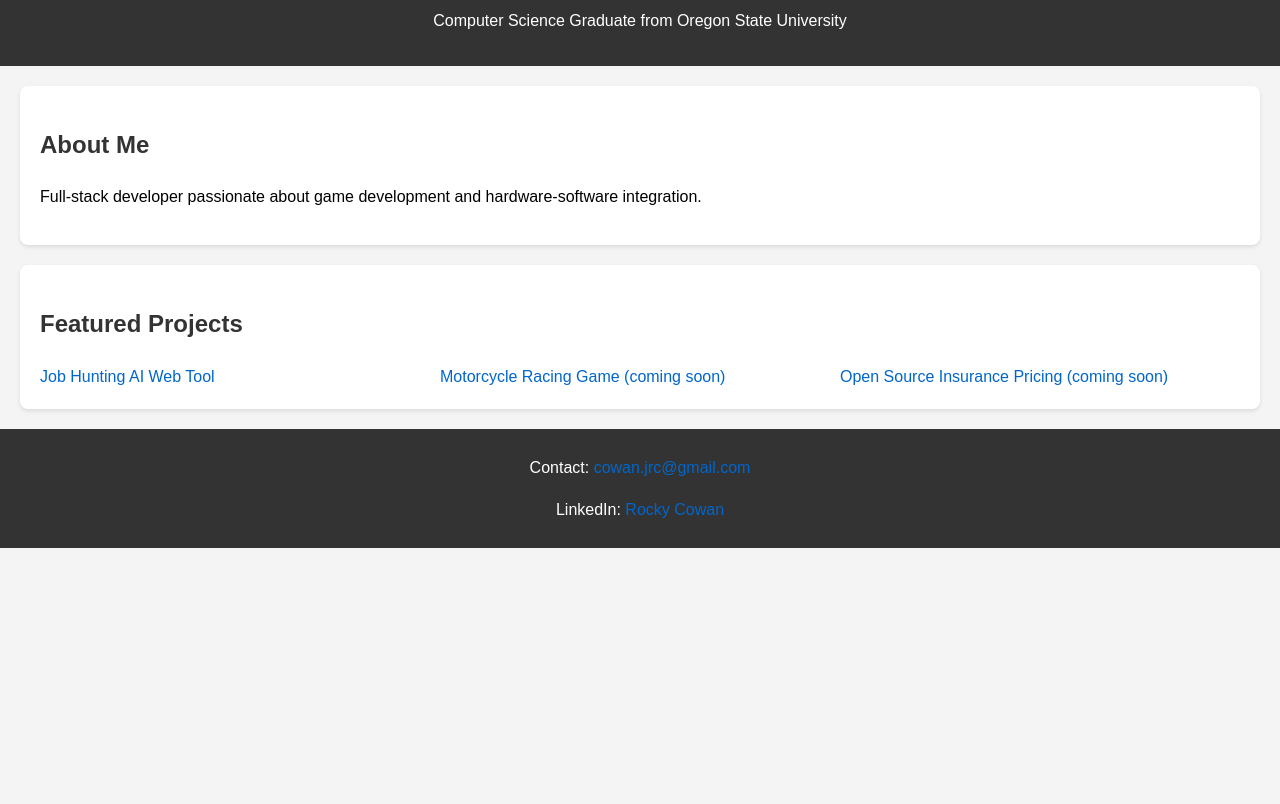
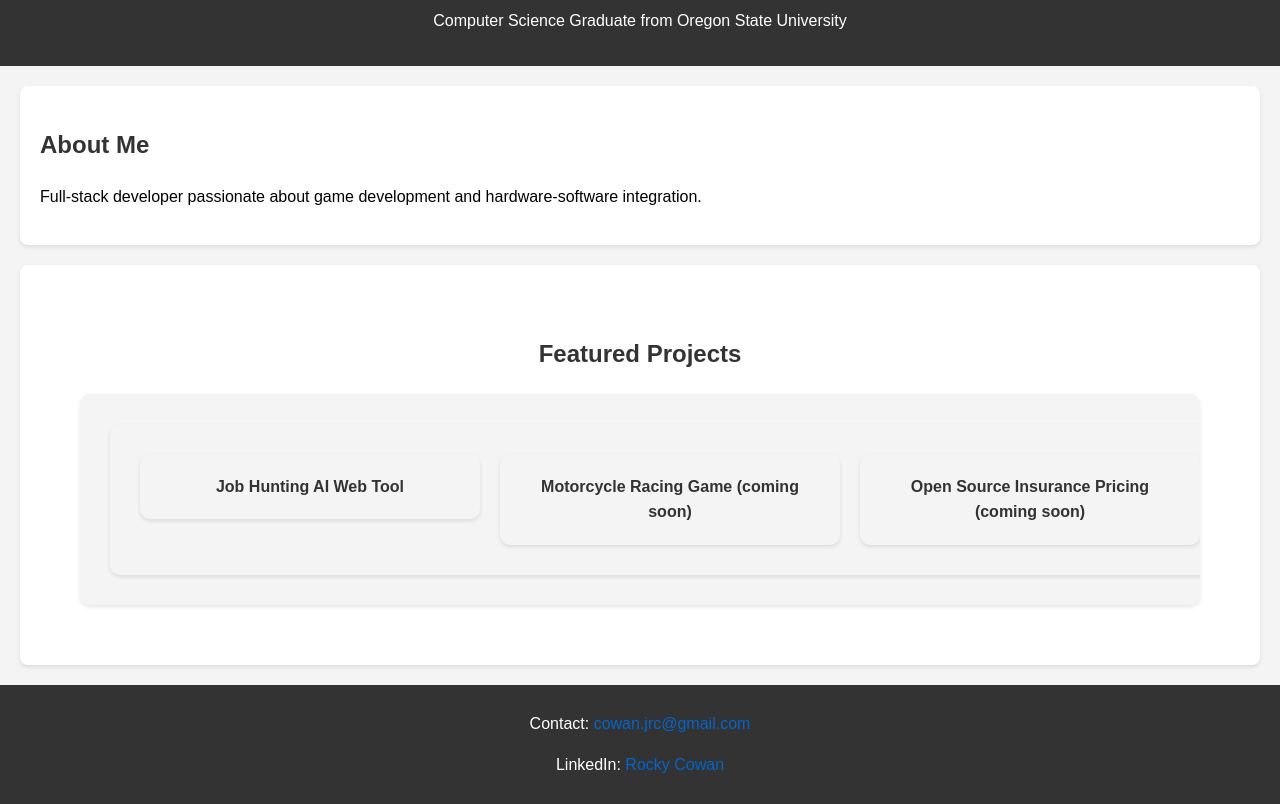
Before and after one commit to r22222/r22222.github.io, a plain HTML site: page index.html in a window 1280 px wide. Shown: the part 102-906 px from the top of the page. Before the commit the page ends 800 px from the top, so only its background shows below. Drawn offline with nearby package versions, Linux system fonts and the light colour scheme.

Commit message:
Update style.css to add carousel functionality

```diff
--- a/style.css
+++ b/style.css
@@ -40,3 +40,26 @@ a {
 a:hover {
     text-decoration: underline;
 }
+
+#project-carousel {
+    text-align: center;
+    padding: 50px;
+}
+
+.carousel div {
+    background-color: #f4f4f4;
+    padding: 20px;
+    border-radius: 10px;
+    margin: 10px;
+    box-shadow: 0 2px 4px rgba(0, 0, 0, 0.1);
+}
+
+.carousel a {
+    text-decoration: none;
+    color: #333;
+    font-weight: bold;
+}
+
+.carousel a:hover {
+    color: #0066cc;
+}
```
